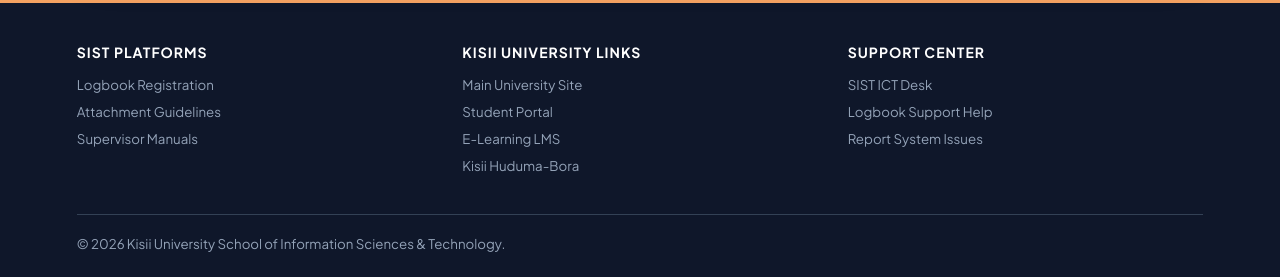
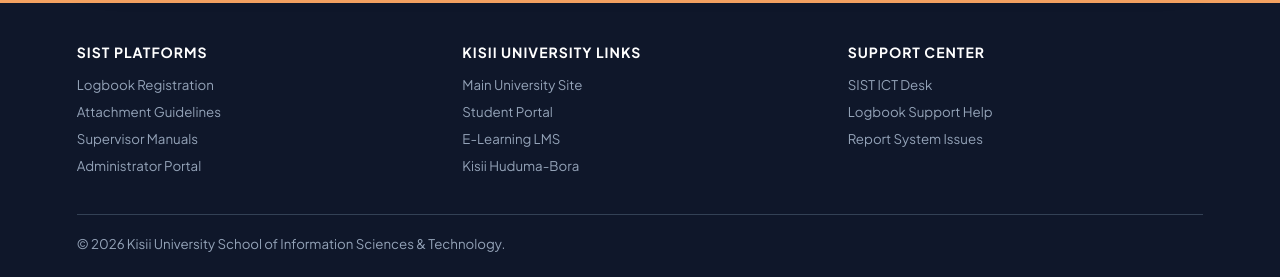
Before and after one commit to OsanoDavid/DIGITAL-LOGBOOK, a Django app: page /portal/register/ in a window 1280 px wide. Shown: the part 924-1201 px from the top of the page. Run offline with Django 5.2, Linux system fonts and the light colour scheme.

Commit message:
Add direct Administrator Portal link to register footer

```diff
--- a/templates/core/register.html
+++ b/templates/core/register.html
@@ -576,6 +576,7 @@
                     <li><a href="{% url 'core:register' %}">Logbook Registration</a></li>
                     <li><a href="{% url 'core:info_page' 'guidelines' %}">Attachment Guidelines</a></li>
                     <li><a href="{% url 'core:info_page' 'manuals' %}">Supervisor Manuals</a></li>
+                    <li><a href="{% url 'core:admin_login' %}">Administrator Portal</a></li>
                 </ul>
             </div>
             <div class="footer-col">
```
